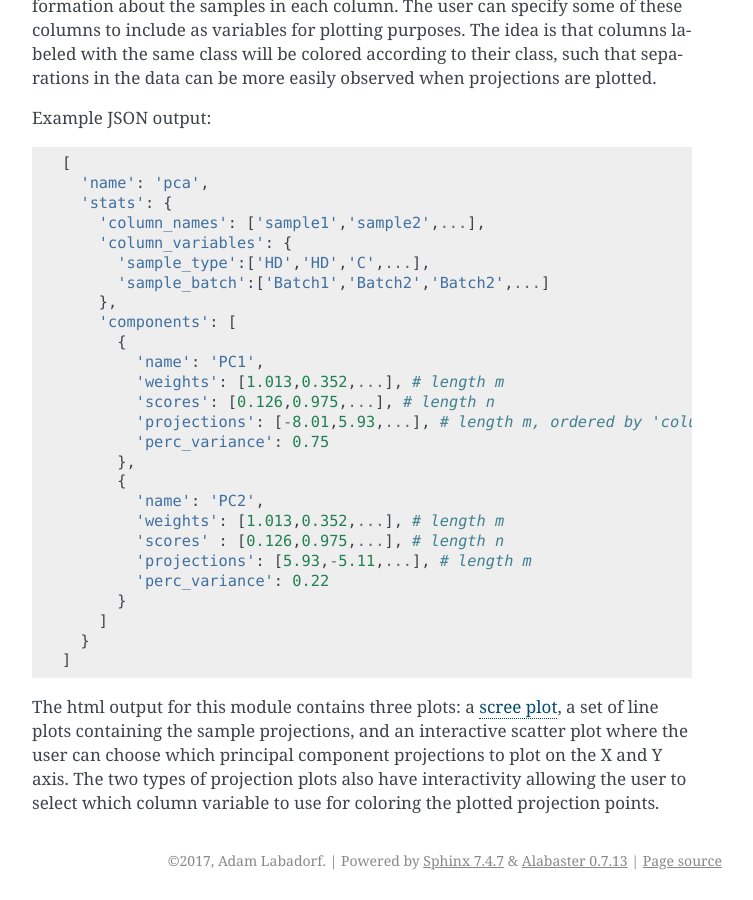
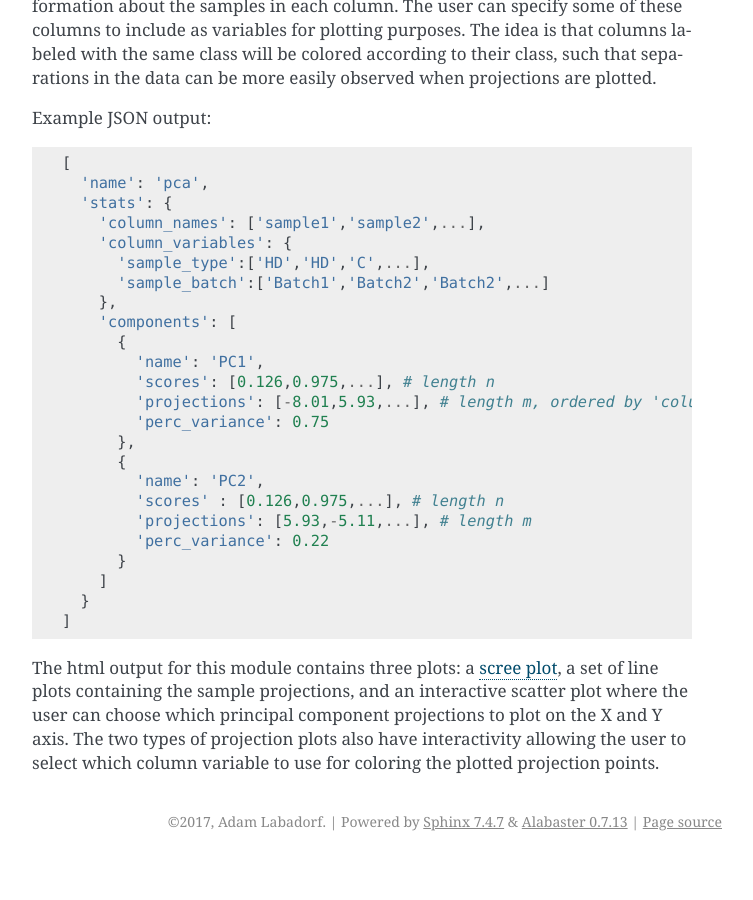
Before and after one commit to BU-Neuromics/de_toolkit, a Sphinx documentation site: the page built from docs/stats.rst, in a window 1280 px wide and 900 px high, scrolled down 7463 px. Shown: the whole window, without its empty margins (388-1141 px from the left). Built offline with Sphinx 7.4.7, drawn with Linux system fonts in a browser that asks for light colours; after the commit the page ends 8324 px from its top, so only the background shows below that.

Commit message:
removed incorrect weights json output from pca

```diff
--- a/docs/stats.rst
+++ b/docs/stats.rst
@@ -373,14 +373,12 @@ Example JSON output::
       'components': [
         {
           'name': 'PC1',
-          'weights': [1.013,0.352,...], # length m
           'scores': [0.126,0.975,...], # length n
           'projections': [-8.01,5.93,...], # length m, ordered by 'column_names'
           'perc_variance': 0.75
         },
         {
           'name': 'PC2',
-          'weights': [1.013,0.352,...], # length m
           'scores' : [0.126,0.975,...], # length n
           'projections': [5.93,-5.11,...], # length m
           'perc_variance': 0.22
```
